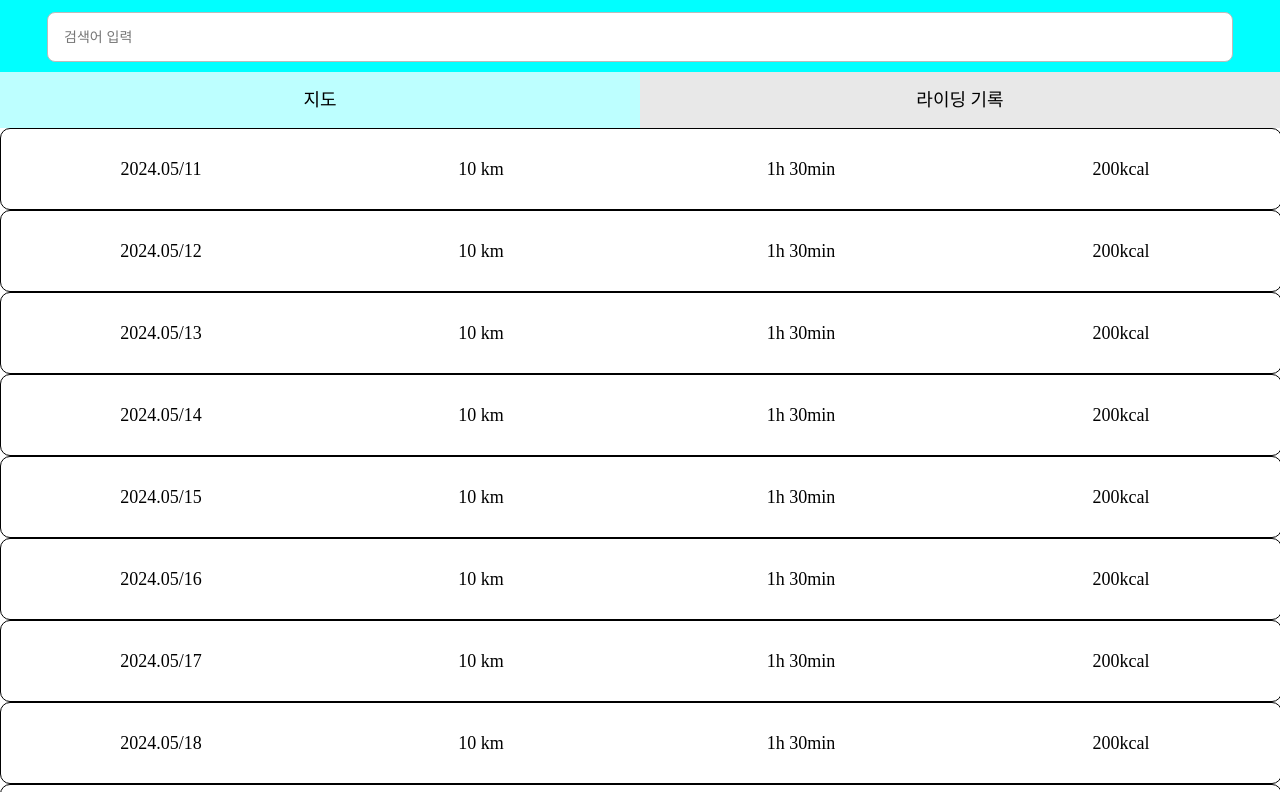
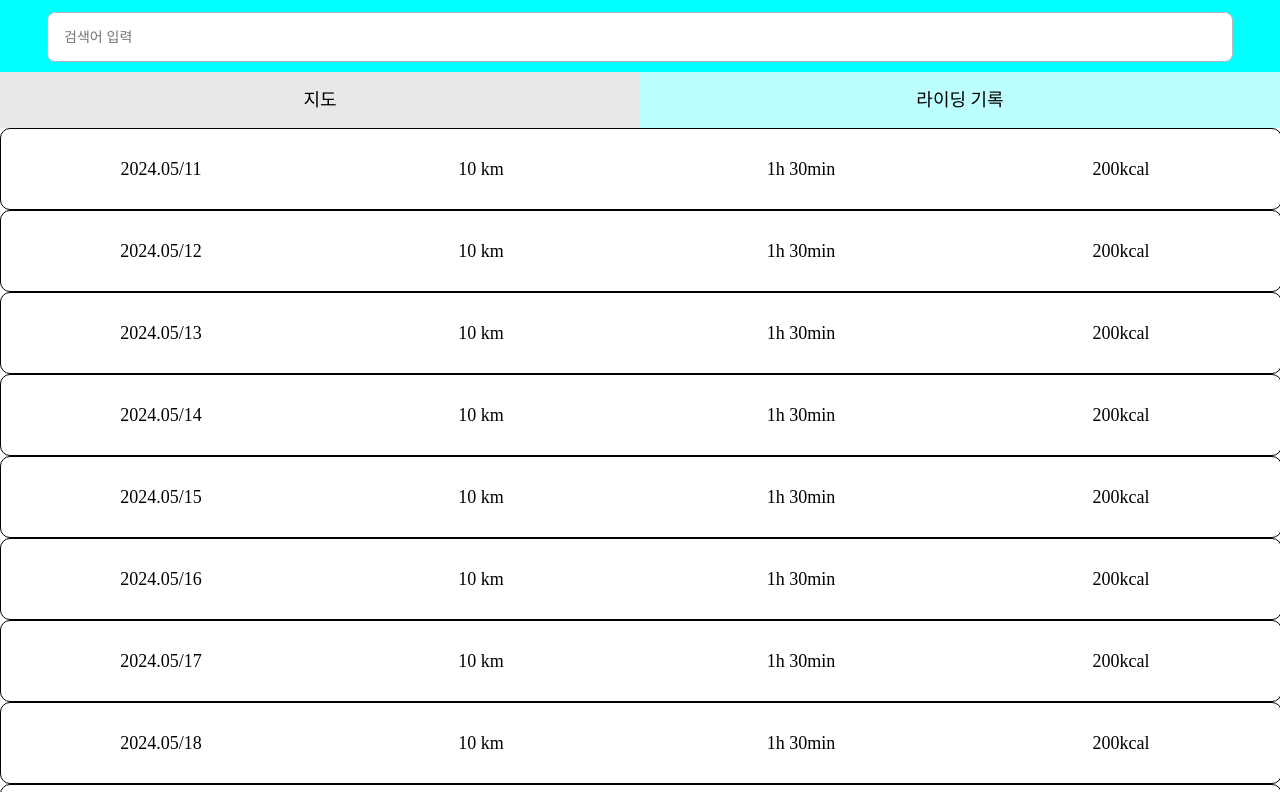
Before and after one commit to FoggyCaligo/-, a plain HTML site: page record.html in a window 1280 px wide. Drawn offline with Linux system fonts and the light colour scheme.

Commit message:
Update record.html

```diff
--- a/record.html
+++ b/record.html
@@ -15,8 +15,8 @@
         </div>
 
         <div class="menu_section">
-            <div class="btn_curr" onclick="location.href=('index.html')">지도</div>
-            <div class="btn_non" onclick="location.href=('record.html')">라이딩 기록</div>
+            <div class="btn_non" onclick="location.href=('index.html')">지도</div>
+            <div class="btn_curr" onclick="location.href=('record.html')">라이딩 기록</div>
         </div>
 
 
```
